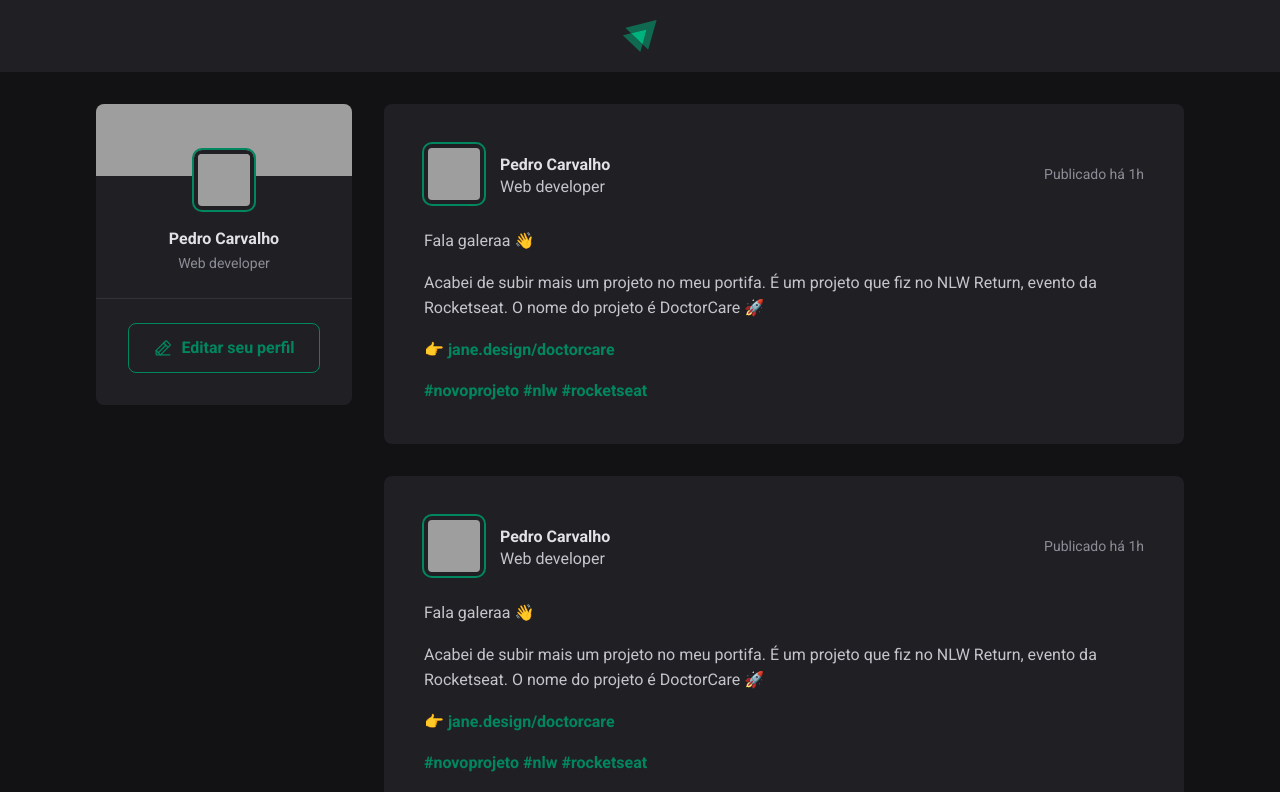
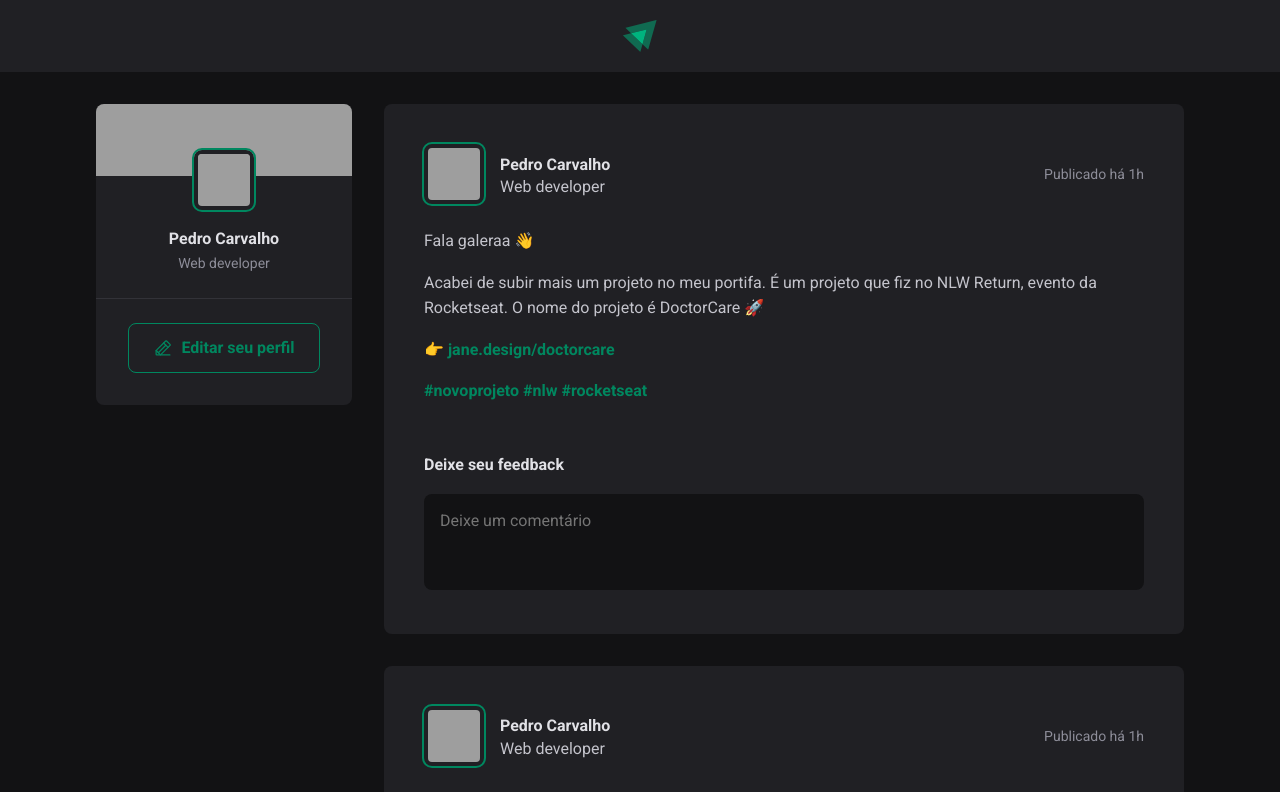
Before and after one commit to PedroJGC/01-fundamentos-reactjs, a React (Vite) app: page / in a window 1280 px wide. Shown: the top 792 px of the page. Built offline with nearby package versions, Linux system fonts and the light colour scheme; grey boxes are pictures that could not be loaded.

Commit message:
Lesson 10: Comments form

```diff
--- a/src/components/Post.jsx
+++ b/src/components/Post.jsx
@@ -33,6 +33,16 @@
           <a href='#'>#novoprojeto</a> <a href='#'>#nlw </a> <a href='#'>#rocketseat</a>
         </p>
       </div>
+
+      <form className={styles.commentForm}>
+        <strong>Deixe seu feedback</strong>
+
+        <textarea placeholder='Deixe um comentário' />
+
+        <footer>
+          <button type='submit'>Publicar</button>
+        </footer>
+      </form>
     </article>
   )
 }
--- a/src/components/Post.module.css
+++ b/src/components/Post.module.css
@@ -65,3 +65,55 @@
   color: var(--gray-400);
   line-height: 1.6;
 }
+
+.commentForm {
+  width: 100%;
+  margin-top: 1.5rem;
+  padding-top: 1.5rem;
+  border-top: 1px solid var(--green-600);
+}
+
+.commentForm > strong {
+  line-height: 1.6;
+  color: var(--gray-100);
+}
+
+.commentForm textarea {
+  width: 100%;
+  background: var(--gray-900);
+  border: 0;
+  resize: none;
+  height: 6rem;
+  padding: 1rem;
+  border-radius: 8px;
+  color: var(--gray-100);
+  line-height: 1.4;
+  margin-top: 1rem;
+}
+
+.commentForm footer {
+  visibility: hidden;
+  max-height: 0;
+}
+
+.commentForm:focus-within footer {
+  visibility: visible;
+  max-height: none;
+}
+
+.commentForm button[type='submit'] {
+  padding: 1rem 1.5rem;
+  margin-top: 1rem;
+  border-radius: 8px;
+  border: 0;
+  background: var(--green-500);
+  color: var(--white);
+  font-weight: bold;
+  cursor: pointer;
+
+  transition: background-color 0.1s;
+}
+
+.commentForm button[type='submit']:hover {
+  background: var(--green-300);
+}
--- a/src/global.css
+++ b/src/global.css
@@ -10,6 +10,11 @@
 
   --green-300: #00b37e;
   --green-500: #00875f;
+}
+
+:focus {
+  outline: transparent;
+  box-shadow: 0 0 0 2px var(--green-500);
 }
 
 * {
```
